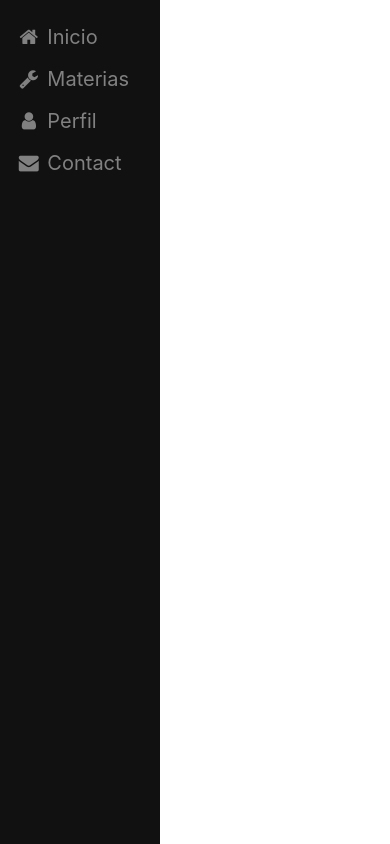
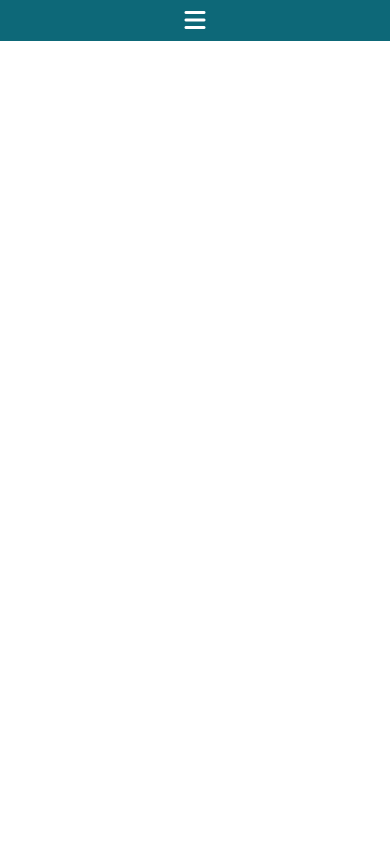
Before and after one commit to No-Country/C5-G30, a React (Create React App) app in the folder client/: page / in a window 390 px wide. Built offline with nearby package versions, Linux system fonts and the light colour scheme.

Commit message:
add navbar mobile

```diff
--- a/client/public/index.html
+++ b/client/public/index.html
@@ -15,8 +15,8 @@
       user's mobile device or desktop. See https://developers.google.com/web/fundamentals/web-app-manifest/
     -->
     <link rel="manifest" href="%PUBLIC_URL%/manifest.json" />
-    <link href="https://cdn.jsdelivr.net/npm/bootstrap@5.0.2/dist/css/bootstrap.min.css" rel="stylesheet" integrity="sha384-EVSTQN3/azprG1Anm3QDgpJLIm9Nao0Yz1ztcQTwFspd3yD65VohhpuuCOmLASjC" crossorigin="anonymous">
     <link rel="stylesheet" href="https://cdnjs.cloudflare.com/ajax/libs/font-awesome/4.7.0/css/font-awesome.min.css">
+    <script src="https://kit.fontawesome.com/f102f36a5d.js" crossorigin="anonymous"></script>
     <title>React App</title>
   </head>
   <body>
--- a/client/src/App.css
+++ b/client/src/App.css
@@ -50,3 +50,8 @@ a{
   text-decoration: none;
   color: black;
 }
+
+li{
+  text-decoration: none;
+  list-style: none;
+}
--- a/client/src/components/SideBar.jsx
+++ b/client/src/components/SideBar.jsx
@@ -1,10 +1,10 @@
 import React from "react";
 import { Link } from "react-router-dom";
-import '../styles/sideBar.css'
+import "../styles/sideBar.css";
 const SideBar = () => {
   return (
-
     <div class="sidebar">
+      <div>
         <Link to="/">
           <i class="fa fa-fw fa-home"></i> Inicio
         </Link>
@@ -18,6 +18,7 @@ const SideBar = () => {
           <i class="fa fa-fw fa-envelope"></i> Contact
         </Link>
       </div>
+    </div>
   );
 };
 
--- /dev/null
+++ b/client/src/components/topBar.css
@@ -0,0 +1,96 @@
+.top-bar-contain{
+    width: 100%;
+    background-color: #0D6878;
+    position: fixed;
+    z-index: 80;
+}
+
+.top-bar{
+    display: none;
+    width: 100%;
+}
+
+
+.burger-menu{
+    width: 100%;
+    text-align: center;
+    padding: 8px;
+}
+
+.ds-none{
+    display: none;
+}
+
+.burger{
+    color: white;
+    font-size: 1.5rem;
+    transition: all ease 4s;
+    cursor: pointer;
+    -webkit-transition: all ease 4s;
+    -moz-transition: all ease 4s;
+    -ms-transition: all ease 4s;
+    -o-transition: all ease 4s;
+}
+
+.burger:hover{
+    transform: scale(1.1);
+    color: rgb(196, 198, 199);
+    -webkit-transform: scale(1.1);
+    -moz-transform: scale(1.1);
+    -ms-transform: scale(1.1);
+    -o-transform: scale(1.1);
+}
+
+
+.closed{
+    color: white;
+    font-size: 1.5rem;
+    transition: all ease 4s;
+    -webkit-transition: all ease 4s;
+    -moz-transition: all ease 4s;
+    -ms-transition: all ease 4s;
+    -o-transition: all ease 4s;
+}
+
+.list-btn-navbar{
+    width: 100%;
+    display: flex;
+    flex-direction: column;
+    flex-wrap: wrap;
+    justify-content: center;
+    align-items: center;
+}
+
+.item-navbar{
+    width: 100%;
+    height: 40px;
+    border-bottom: 1px solid rgb(209, 209, 209);
+    display: flex;
+    justify-content: center;
+    align-items: center;
+    color: white;
+    text-transform: capitalize;
+    cursor: pointer;
+}
+
+.item-navbar:first-child{
+    border-top: 1px solid rgb(209, 209, 209);
+}
+
+.item-navbar:hover{
+    transform: scale(1.1);
+    background-color: #0194ad;
+    -webkit-transform: scale(1.1);
+    -moz-transform: scale(1.1);
+    -ms-transform: scale(1.1);
+    -o-transform: scale(1.1);
+}
+
+.avatar-contain p{
+    color: white;
+    font-size: 1.1rem;
+}
+
+.avatar-contain img{
+    display: none;
+}
--- /dev/null
+++ b/client/src/components/topbar.jsx
@@ -0,0 +1,45 @@
+import React from "react";
+import "./topBar.css";
+const Topbar = () => {
+    const handleDisplay = ()=>{
+        let display = document.querySelector('.top-bar')
+        let $burger = document.querySelector('.burger')
+        let $closed = document.querySelector('.closed')
+
+        if (!$burger.classList.contains('ds-none')) {
+            $burger.classList.add('ds-none')
+            $closed.classList.remove('ds-none')
+            display.style.display = 'block'
+        } else if (!$closed.classList.contains('ds-none')) {
+            $closed.classList.add('ds-none')
+            $burger.classList.remove('ds-none')
+            display.style.display = 'none'
+        }
+
+    }
+
+  return (
+    <div className="top-bar-contain">
+      <div className="burger-menu">
+        <i class="fas fa-bars burger" onClick={handleDisplay}></i>
+        <i class="fas fa-times closed ds-none" onClick={handleDisplay}></i>
+      </div>
+      <div className="top-bar">
+        <div className="avatar-contain">
+            <img className="imag-avatar" src="" alt="" />
+          <p>Nombre</p>
+        </div>
+        <ul className="list-btn-navbar">
+            <li className="item-navbar" >item</li>
+            <li className="item-navbar" >item</li>
+            <li className="item-navbar" >item</li>
+            <li className="item-navbar" >item</li>
+            <li className="item-navbar" >item</li>
+            <li className="item-navbar" >item</li>
+        </ul>
+      </div>
+    </div>
+  );
+};
+
+export default Topbar;
--- a/client/src/routes/HomeRouter.js
+++ b/client/src/routes/HomeRouter.js
@@ -3,12 +3,14 @@ import { Routes, Route } from 'react-router-dom';
 import List from '../components/List/List.jsx';
 import SideBar from '../components/SideBar.jsx';
 import AddSubjects from '../components/subjects/addSubjects.jsx';
+import Topbar from '../components/topbar.jsx';
 import Dashboard from '../pages/Dashboard.jsx';
 import UserRouter from './UserRouter.js';
 const HomeRouter = () => {
     return (
         <>
-            <SideBar />
+            <Topbar />
+            {/* <SideBar /> */}
             <Routes>
                 <Route path='/' element={<Dashboard />} />
                 <Route path='/subjects' element={<List />} />
```
Lines whose indentation alone changed are shown as unchanged.
